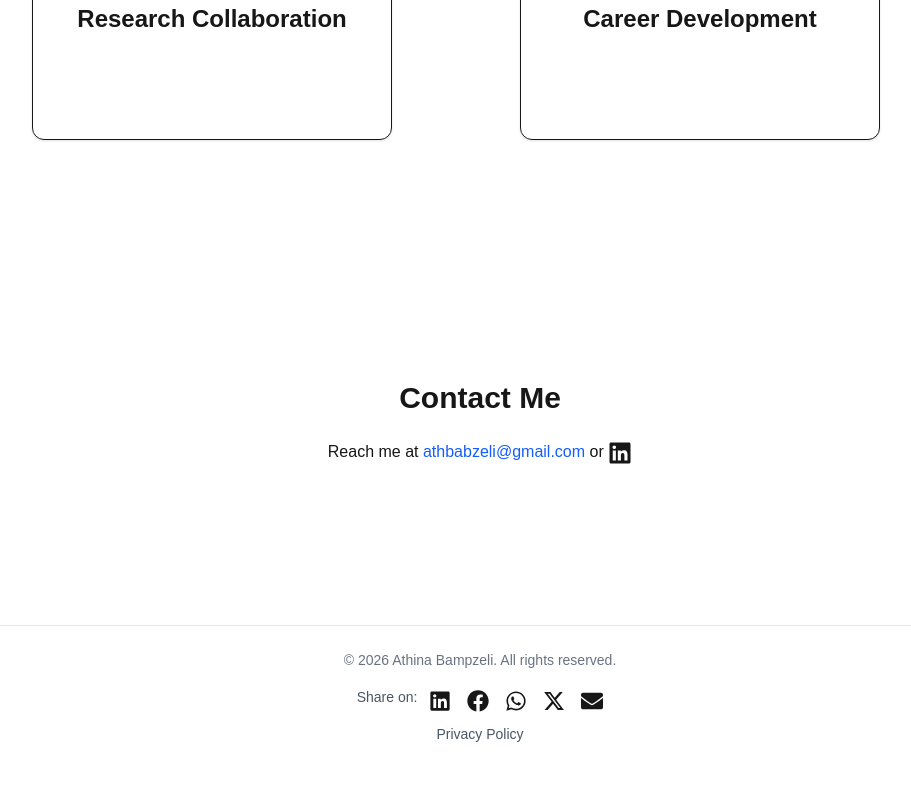
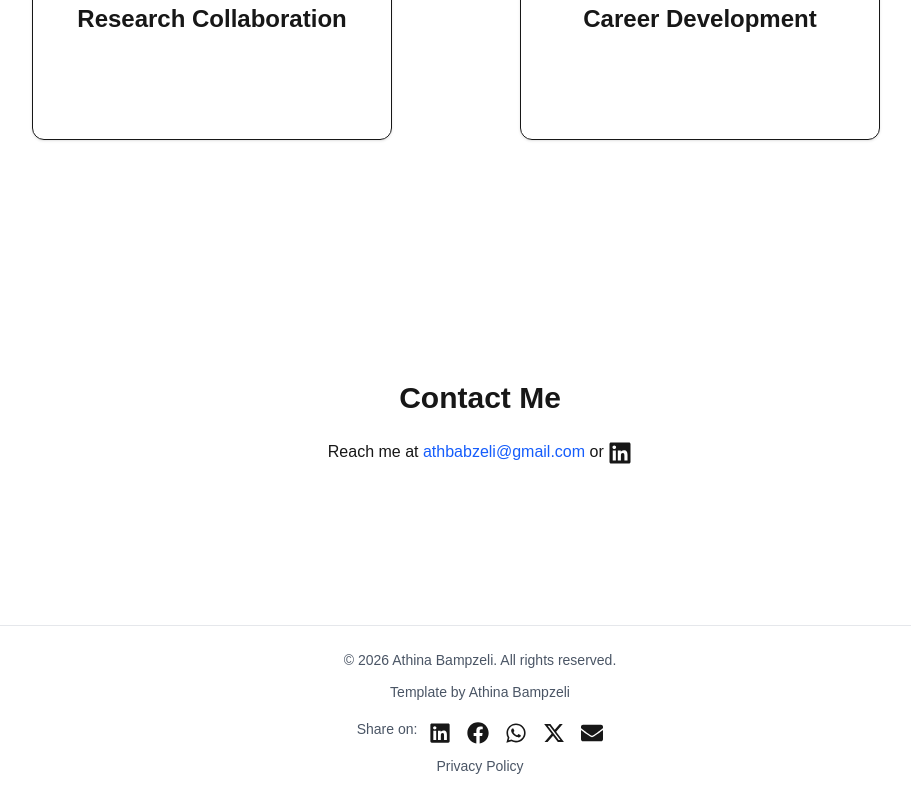
Before and after one commit to athina-bampzeli/Website-Athina-Bampzeli, a Next.js app: page / in a window 1280 px wide. Shown: the part 4063-4863 px from the top of the page, without its empty margins (160-1071 px from the left). Before the commit the page ends 4831 px from the top, so only its background shows below. Built offline with nearby package versions, Linux system fonts and the light colour scheme.

Commit message:
change15

```diff
--- a/components/Footer.tsx
+++ b/components/Footer.tsx
@@ -10,8 +10,20 @@
       <div className="max-w-6xl mx-auto flex flex-col items-center gap-3 text-center">
 
         {/* Copyright */}
-        <p className="text-sm text-gray-500">
+        <p className="text-sm text-gray-600">
           © {new Date().getFullYear()} Athina Bampzeli. All rights reserved.
+        </p>
+        <p className="text-sm text-gray-600">Template by{" "}
+
+                    <a
+                      href="https://github.com/athina-bampzeli/Website-Athina-Bampzeli"
+                      target="_blank"
+                      rel="noopener noreferrer"
+                      className="text-sm text-gray-600 hover:underline"
+                    >
+                      Athina Bampzeli
+                    </a>
+
         </p>
 
         {/* Share row */}
```
Also changed, not shown: 1 other file (tests, documents, lock files or other folders).
